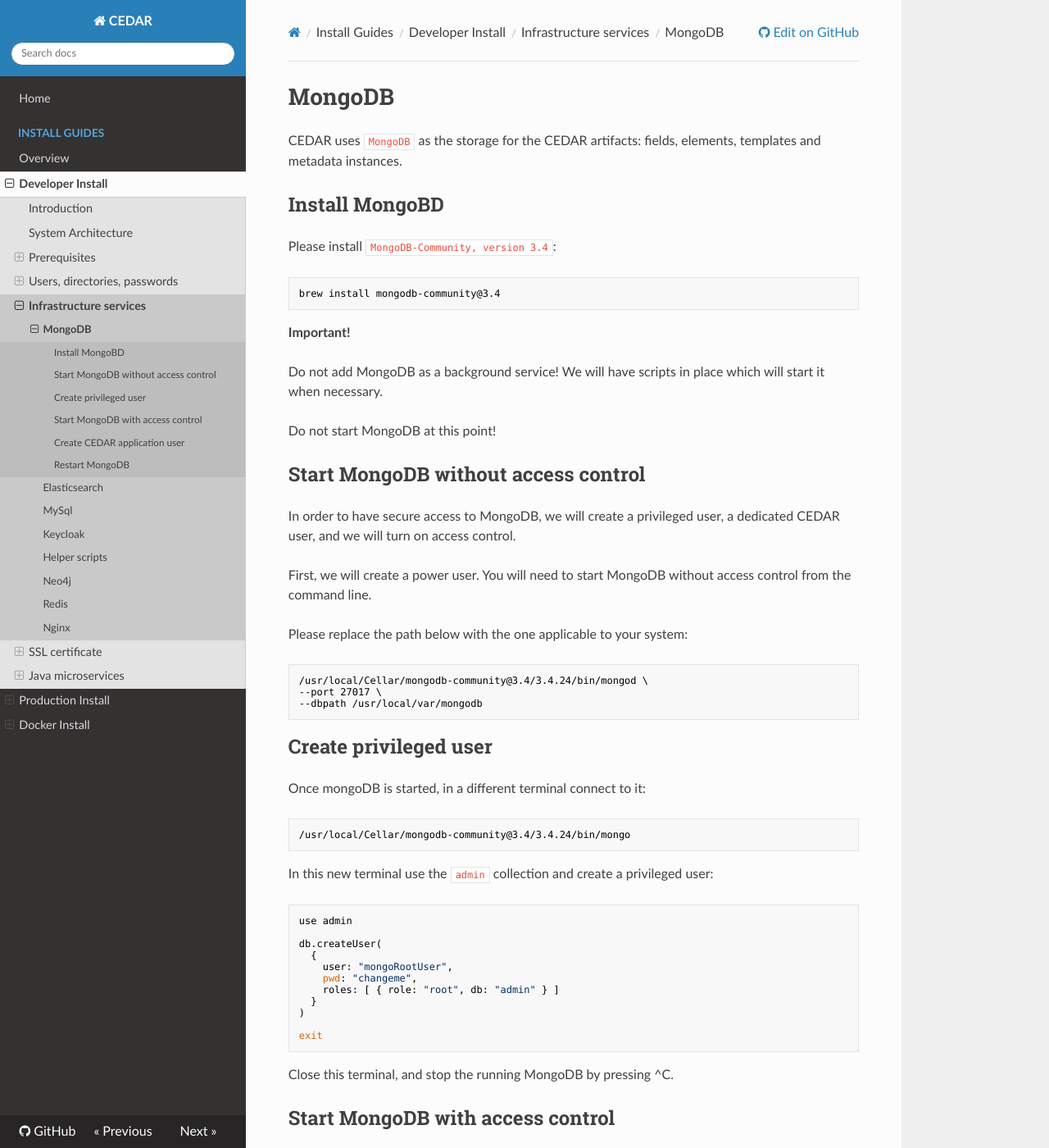
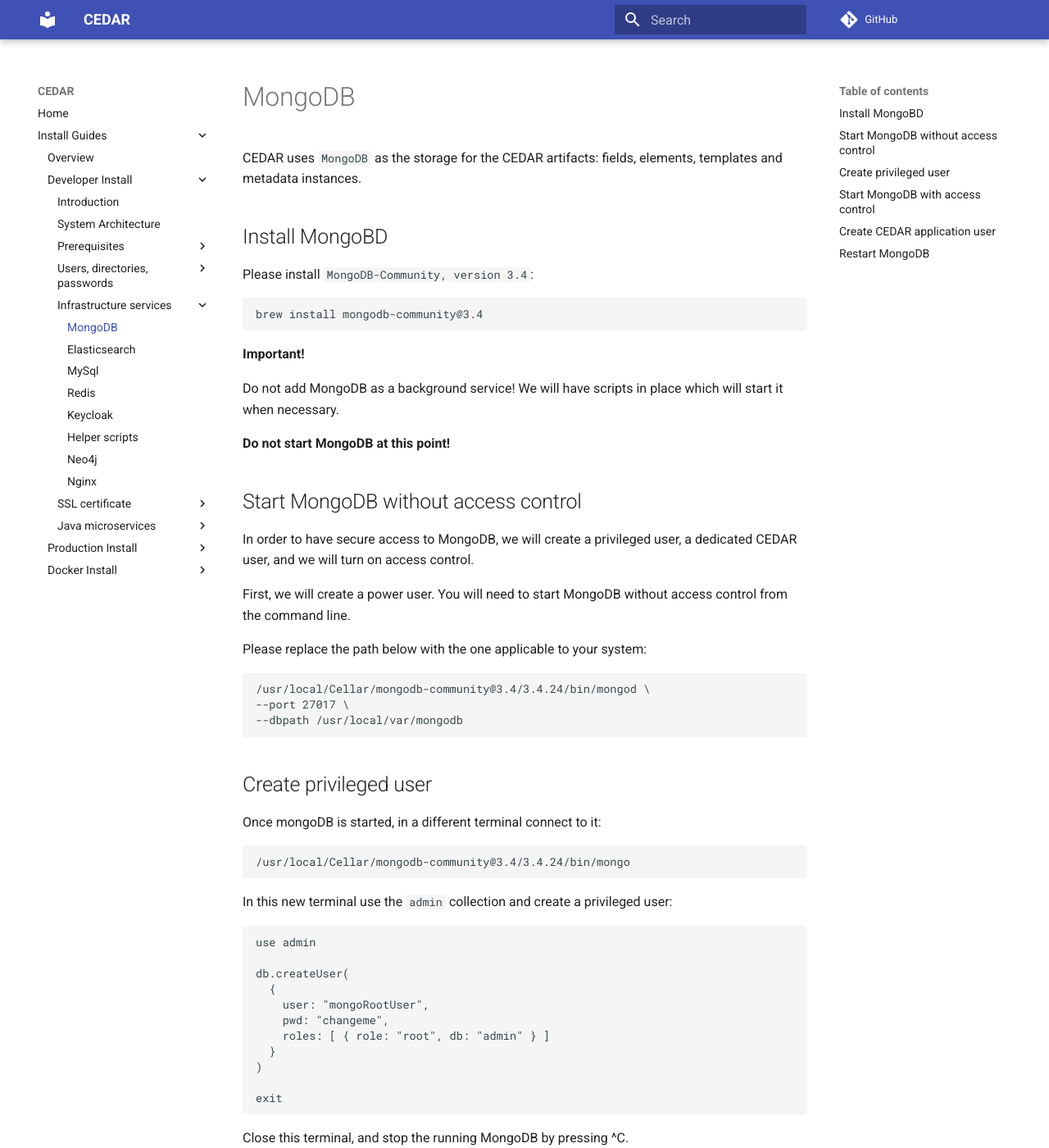
Before and after one commit to metadatacenter/cedar-mkdocs, an MkDocs documentation site: the page built from docs/install-developer/infra-mongodb.md, in a window 1280 px wide and 1400 px high. Shown: the whole window at 82% size. Built offline with MkDocs 1.6.1 and Material for MkDocs 9.7.7, drawn with Linux system fonts in a browser that asks for light colours; nearby versions of some CDN libraries; comment, search, counter and statistics services are not loaded; some of the changed text lies outside the part shown.

Commit message:
Redis added, material theme

```diff
--- a/docs/install-developer/infra-mongodb.md
+++ b/docs/install-developer/infra-mongodb.md
@@ -13,7 +13,7 @@
 
 Do not add MongoDB as a background service! We will have scripts in place which will start it when necessary.
 
-Do not start MongoDB at this point!
+**Do not start MongoDB at this point!**
 
 ## Start MongoDB without access control
 In order to have secure access to MongoDB, we will create a privileged user, a dedicated CEDAR user, and we will turn on access control.
--- a/mkdocs.yml
+++ b/mkdocs.yml
@@ -1,5 +1,5 @@
 site_name: CEDAR
-theme: readthedocs
+theme: material
 
 repo_url: https://github.com/metadatacenter/cedar-mkdocs
 
@@ -23,10 +23,11 @@
                 - install-developer/infra-elasticsearch.md
                 - install-developer/infra-mysql.md
 
+                - install-developer/infra-redis.md
+
                 - Keycloak: install-developer/infra-keycloak.md
                 - Helper scripts: install-developer-infra-helper-scripts.md
                 - Neo4j: install-developer-infra-neo4j.md
-                - Redis: install-developer-infra-redis.md
                 - Nginx: install-developer-infra-nginx.md
             - SSL certificate:
                   - Self-signed certificate: install-developer-self-signed-certificate.md
```
Also changed, not shown: docs/install-developer/infra-elasticsearch.md (+1 -1 lines), docs/install-developer/infra-redis.md (added, +19 -0 lines), docs/install-developer-infra-redis.md (deleted).
